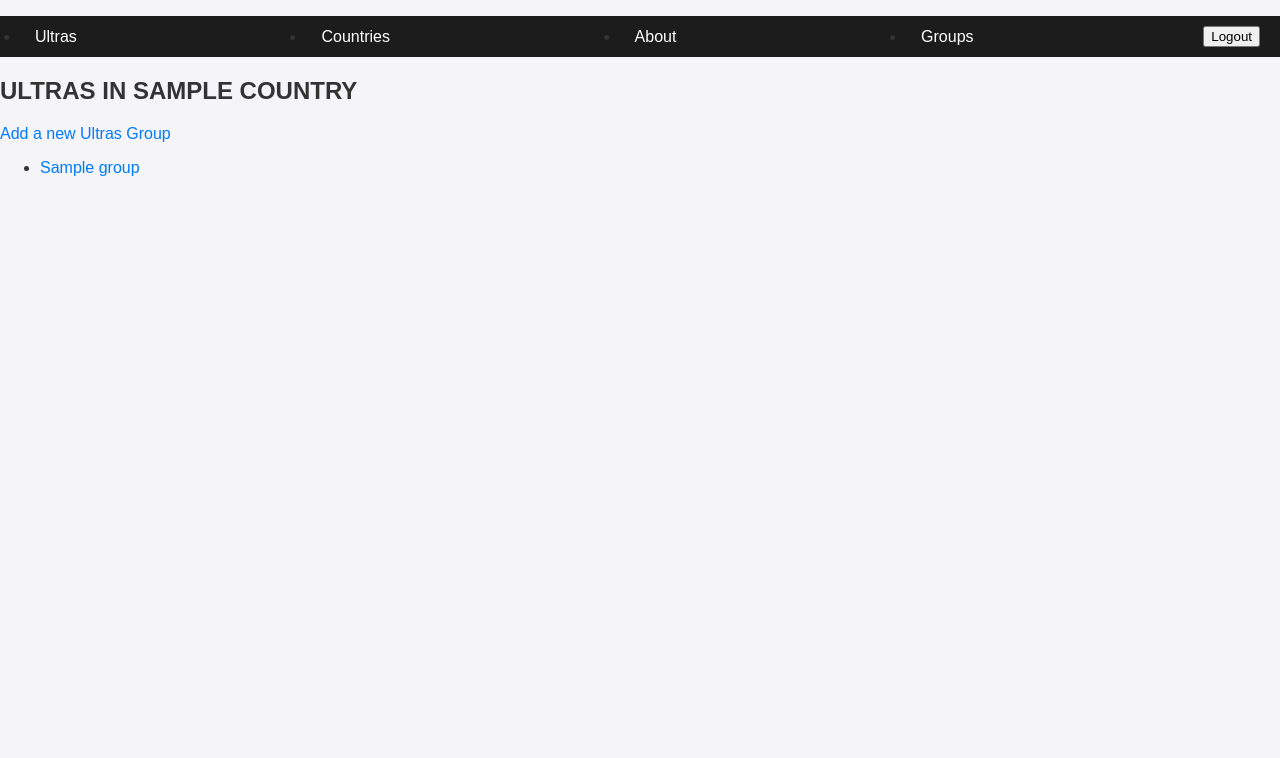
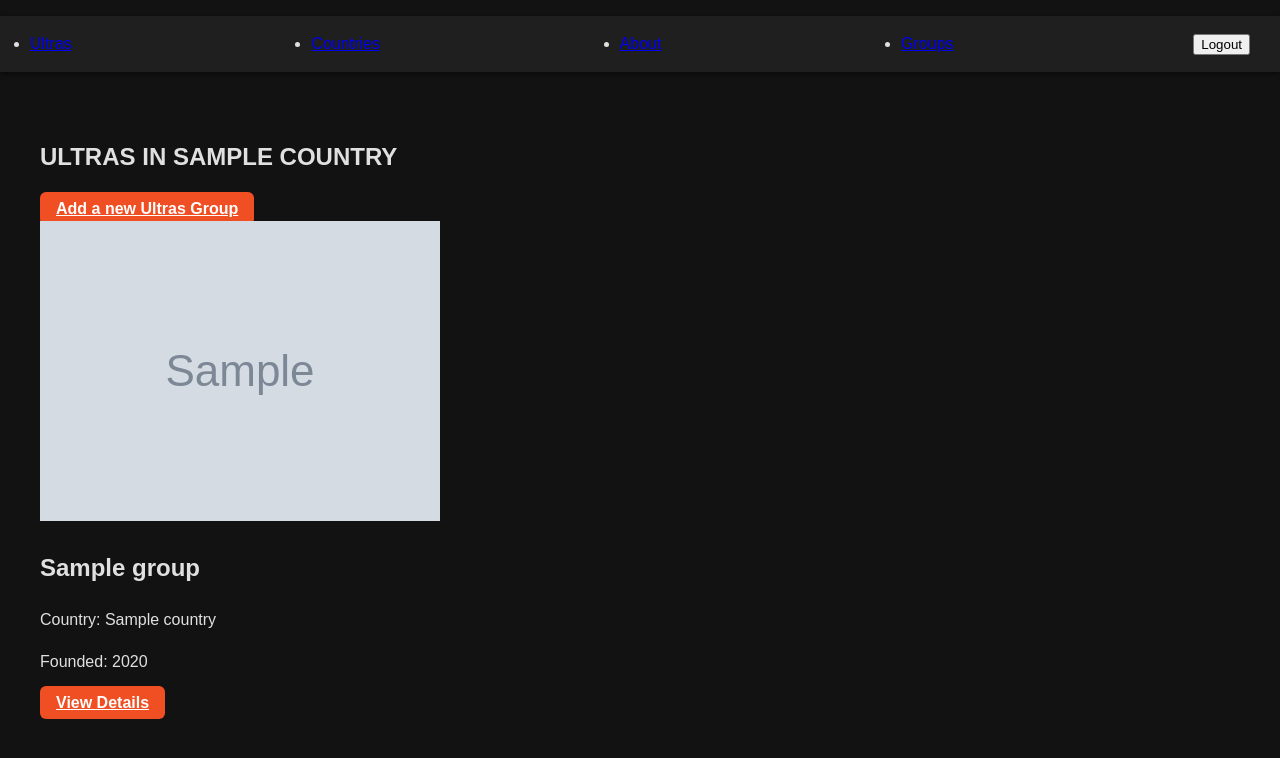
Before and after one commit to pegasus1911/ultras, a Django app: page /countries/1/ in a window 1280 px wide. Shown: the top 758 px of the page. Run offline with Django 5.2, Linux system fonts and the light colour scheme; a user stored in the database is signed in; tables that the repository leaves empty hold one stand-in row (values such as "Sample post"); grey boxes marked "Sample" are stand-in pictures.

Commit message:
updates in several files

```diff
--- /dev/null
+++ b/main/static/css/base.css
@@ -0,0 +1,123 @@
+/* Base */
+body {
+  font-family: 'Poppins', sans-serif;
+  margin: 0;
+  background: #121212;
+  color: #e0e0e0;
+  line-height: 1.6;
+}
+
+/* Navbar */
+.navbar {
+  display: flex;
+  justify-content: space-between;
+  align-items: center;
+  background: #1f1f1f;
+  padding: 15px 30px;
+  box-shadow: 0 2px 5px rgba(0,0,0,0.5);
+  position: sticky;
+  top: 0;
+  z-index: 1000;
+}
+
+.brand {
+  display: flex;
+  align-items: center;
+  gap: 12px;
+  font-weight: 700;
+  font-size: 1.4rem;
+  color: #f04e23;
+  text-decoration: none;
+}
+
+.brand .logo {
+  height: 40px;
+  transition: transform 0.3s;
+}
+
+.brand:hover .logo {
+  transform: scale(1.1);
+}
+
+.nav-links {
+  display: flex;
+  align-items: center;
+  gap: 20px;
+}
+
+.nav-links a {
+  color: #e0e0e0;
+  text-decoration: none;
+  font-weight: 500;
+  padding: 6px 10px;
+  border-radius: 5px;
+  transition: all 0.3s;
+}
+
+.nav-links a:hover {
+  background: #f04e23;
+  color: #fff;
+}
+
+.btn, .logout-form button {
+  background: #f04e23;
+  border: none;
+  padding: 8px 16px;
+  border-radius: 6px;
+  color: #fff;
+  cursor: pointer;
+  font-weight: 600;
+  transition: background 0.3s, transform 0.2s;
+}
+
+.btn:hover, .logout-form button:hover {
+  background: #d43b10;
+  transform: scale(1.05);
+}
+
+/* Main content */
+main {
+  padding: 30px 20px;
+  max-width: 1200px;
+  margin: 0 auto;
+}
+
+/* Footer */
+.footer {
+  background: #1f1f1f;
+  text-align: center;
+  padding: 20px 0;
+  font-size: 0.9rem;
+  color: #aaa;
+  border-top: 1px solid #333;
+}
+
+/* Responsive */
+@media (max-width: 768px) {
+  .navbar {
+    flex-direction: column;
+    align-items: flex-start;
+    gap: 10px;
+    padding: 15px 20px;
+  }
+
+  .nav-links {
+    flex-direction: column;
+    width: 100%;
+  }
+
+  .nav-links a, .btn, .logout-form button {
+    width: 100%;
+    text-align: center;
+  }
+}
+
+@media (max-width: 480px) {
+  .brand {
+    font-size: 1.2rem;
+  }
+
+  main {
+    padding: 20px 10px;
+  }
+}
--- a/main/static/css/style.css
+++ /dev/null
@@ -1,249 +0,0 @@
-/* General Styles */
-body {
-  font-family: 'Poppins', sans-serif;
-  background-color: #f4f4f9;
-  color: #333;
-  margin: 0;
-  padding: 0;
-}
-
-a {
-  text-decoration: none;
-  color: #007bff;
-}
-
-a:hover {
-  color: #0056b3;
-}
-
-/* Navbar */
-.navbar {
-  display: flex;
-  justify-content: space-between;
-  align-items: center;
-  background-color: #1c1c1c;
-  padding: 10px 20px;
-}
-
-.navbar a {
-  color: #fff;
-  margin-left: 15px;
-}
-
-.navbar a:hover {
-  color: #ffcc00;
-}
-
-/* Buttons */
-.btn {
-  display: inline-block;
-  margin-top: 12px;
-  padding: 10px 18px;
-  border: none;
-  border-radius: 8px;
-  background: #0066cc;
-  color: white;
-  font-weight: bold;
-  text-decoration: none;
-  cursor: pointer;
-  transition: 0.2s;
-}
-
-.btn:hover {
-  background: #004999;
-}
-
-.btn-success {
-  background-color: #28a745;
-  color: #fff;
-}
-
-.btn-success:hover {
-  background-color: #218838;
-}
-
-.btn-danger {
-  background-color: #dc3545;
-  color: #fff;
-}
-
-.btn-danger:hover {
-  background-color: #c82333;
-}
-
-/* Forms */
-.form-container {
-  background: #fff;
-  padding: 20px;
-  margin: 20px auto;
-  max-width: 600px;
-  border-radius: 10px;
-  box-shadow: 0 4px 10px rgba(0,0,0,0.1);
-}
-
-.form-container table {
-  width: 100%;
-}
-
-.form-container input[type="text"],
-.form-container input[type="date"],
-.form-container input[type="file"],
-.form-container textarea,
-.form-container select {
-  width: 100%;
-  padding: 8px 10px;
-  margin: 5px 0 15px 0;
-  border-radius: 5px;
-  border: 1px solid #ccc;
-}
-
-/* General Card */
-.card {
-  background: #fff;
-  border-radius: 10px;
-  box-shadow: 0 4px 8px rgba(0,0,0,0.1);
-  padding: 15px;
-  margin: 15px 0;
-  text-align: center;
-}
-
-.card img {
-  max-width: 100%;
-  border-radius: 8px;
-}
-
-.card h3 {
-  margin-top: 0;
-}
-
-.card:hover {
-  transform: translateY(-3px);
-  box-shadow: 0 6px 12px rgba(0,0,0,0.15);
-  transition: 0.2s;
-}
-
-/* Groups Page */
-.groups {
-  padding: 40px;
-  text-align: center;
-}
-
-.page-title {
-  font-size: 2rem;
-  margin-bottom: 30px;
-}
-
-.groups-grid {
-  display: grid;
-  grid-template-columns: repeat(4, 1fr); /* max 4 cards per row */
-  gap: 20px; /* increased gap */
-  justify-content: center; /* center the grid */
-}
-
-.group-card {
-  background: white;
-  padding: 20px; /* Increased padding for a longer card */
-  border-radius: 12px; /* Slightly rounded corners */
-  box-shadow: 0 4px 8px rgba(0,0,0,0.1);
-  display: flex;
-  flex-direction: column; /* logo on top, text below */
-  align-items: center;
-  gap: 15px; /* More space between elements */
-  transition: transform 0.2s, box-shadow 0.2s;
-  height: 350px; /* Increased height for a longer card */
-}
-
-.group-card:hover {
-  transform: translateY(-3px);
-  box-shadow: 0 5px 10px rgba(0,0,0,0.15);
-}
-
-.group-logo {
-  width: 120px; /* Bigger logo */
-  height: 120px; /* Adjusted for a larger logo */
-  object-fit: contain;
-  border-radius: 50%; /* rounded logo */
-}
-
-.group-info {
-  text-align: center; /* center text */
-}
-
-.group-name {
-  font-size: 2rem; /* Much bigger font size for name */
-  font-weight: bold;
-  margin: 10px 0;
-}
-
-.group-country,
-.group-founded,
-.group-desc {
-  font-size: 1.2rem; /* Increased font size for other text */
-  margin: 5px 0;
-  color: #555;
-}
-
-.btn {
-  margin-top: 10px;
-  padding: 8px 16px;
-  font-size: 1rem;
-}
-
-/* Responsive grid */
-@media (max-width: 1024px) {
-  .groups-grid {
-    grid-template-columns: repeat(3, 1fr);
-  }
-}
-
-@media (max-width: 768px) {
-  .groups-grid {
-    grid-template-columns: repeat(2, 1fr);
-  }
-}
-
-@media (max-width: 480px) {
-  .groups-grid {
-    grid-template-columns: 1fr;
-  }
-}
-
-/* Responsive adjustments */
-@media (max-width: 768px) {
-  .navbar {
-    flex-direction: column;
-    align-items: flex-start;
-  }
-
-  .navbar a {
-    margin: 10px 0;
-    font-size: 1rem;
-  }
-
-  body {
-    font-size: 0.95rem;
-    line-height: 1.4;
-  }
-
-  .form-container,
-  .card,
-  .group-card {
-    margin: 10px;
-    padding: 12px;
-  }
-}
-
-@media (max-width: 480px) {
-  .home h1 {
-    font-size: 1.8rem;
-  }
-
-  .home p {
-    font-size: 1rem;
-  }
-
-  .btn {
-    padding: 10px 20px;
-    font-size: 0.9rem;
-  }
-}
--- a/main/templates/about.html
+++ b/main/templates/about.html
@@ -1,4 +1,9 @@
 {% extends 'base.html' %}
+{% load static %}
+
+{% block head %}
+
+{% endblock %}
 {% block content %}
 <h1>About Ultras World</h1>
 
--- a/main/templates/base.html
+++ b/main/templates/base.html
@@ -5,7 +5,7 @@
     <meta charset="UTF-8" />
     <meta http-equiv="X-UA-Compatible" content="IE=edge" />
     <meta name="viewport" content="width=device-width, initial-scale=1.0" />
-    <link rel="stylesheet" href="{% static 'css/style.css' %}">
+    <link rel="stylesheet" href="{% static 'css/base.css' %}">
     <link rel="shortcut icon" type="image/png" href="{% static 'images/logo.png' %}" />
     <title>Ultras World</title>
     {% block head %}{% endblock %}
--- a/main/templates/groups/detail.html
+++ b/main/templates/groups/detail.html
@@ -2,7 +2,7 @@
 {% load static %}
 
 {% block head %}
-  <link rel="stylesheet" href="{% static 'css/detail.css' %}">
+
 {% endblock %}
 
 {% block content %}
--- a/main/templates/groups/group_form.html
+++ b/main/templates/groups/group_form.html
@@ -2,7 +2,7 @@
 {% load static %}
 
 {% block head %}
-<link rel="stylesheet" href="{% static 'css/form.css' %}" />
+
 {% endblock %}
 
 {% block content %}
--- a/main/templates/groups/index.html
+++ b/main/templates/groups/index.html
@@ -13,7 +13,6 @@
           <h2 class="group-name">{{ group.name }}</h2>
           <p class="group-country">Country: {{ group.country }}</p>
           <p class="group-founded">Founded: {{ group.founding_year }}</p>
-          {% comment %} <p class="group-desc">{{ group.description|truncatewords:15 }}</p> {% endcomment %}
           <a href="{% url 'group-detail' group.id %}" class="btn">View Details</a>
         </div>
       </div>
--- a/main/templates/home.html
+++ b/main/templates/home.html
@@ -1,7 +1,7 @@
 {% extends 'base.html' %}
 {% load static %}
 {% block head %}
-<link rel="stylesheet" href="{% static 'css/home.css' %}">
+
 {% endblock %}
 {% block content %}
 <section class="home">
--- a/main/templates/main/countries.html
+++ b/main/templates/main/countries.html
@@ -2,7 +2,7 @@
 {% load static %}
 
 {% block head %}
-  <link rel="stylesheet" href="{% static 'css/search.css' %}">
+
 {% endblock %}
 
 {% block content %}
--- a/main/templates/main/country_detail.html
+++ b/main/templates/main/country_detail.html
@@ -1,15 +1,32 @@
 {% extends 'base.html' %}
+{% load static %}
+
+{% block head %}
+
+{% endblock %}
 
 {% block content %}
-<h2>ULTRAS IN {{ country.name|upper }}</h2>
+<section class="groups">
+  <h1 class="page-title">ULTRAS IN {{ country.name|upper }}</h1>
 
-<a href="{% url 'group-create' %}?country_id={{ country.id }}">Add a new Ultras Group</a>
+  <a href="{% url 'group-create' %}?country_id={{ country.id }}" class="btn add-group-btn">Add a new Ultras Group</a>
 
-<ul>
+  <div class="groups-grid">
     {% for group in groups %}
-        <li><a href="{% url 'group-detail' group.id %}">{{ group.name }}</a></li>
+      <div class="group-card">
+        {% if group.logo %}
+          <img src="{{ group.logo.url }}" alt="{{ group.name }} logo" class="group-logo">
+        {% endif %}
+        <div class="group-info">
+          <h2 class="group-name">{{ group.name }}</h2>
+          <p class="group-country">Country: {{ group.country }}</p>
+          <p class="group-founded">Founded: {{ group.founding_year }}</p>
+          <a href="{% url 'group-detail' group.id %}" class="btn">View Details</a>
+        </div>
+      </div>
     {% empty %}
-        <li>No ultras groups yet in {{ country.name }}.</li>
+      <p>No ultras groups yet in {{ country.name }}.</p>
     {% endfor %}
-</ul>
+  </div>
+</section>
 {% endblock %}
```
Also changed, not shown: main/static/css/detail.css (deleted, +0 -170 lines), main/static/css/home.css (deleted, +0 -77 lines), main/static/css/search.css (deleted, +0 -75 lines), media/group_logos/Ultras_Ahlawy_logo_7xAMaEV.jpg (added).
